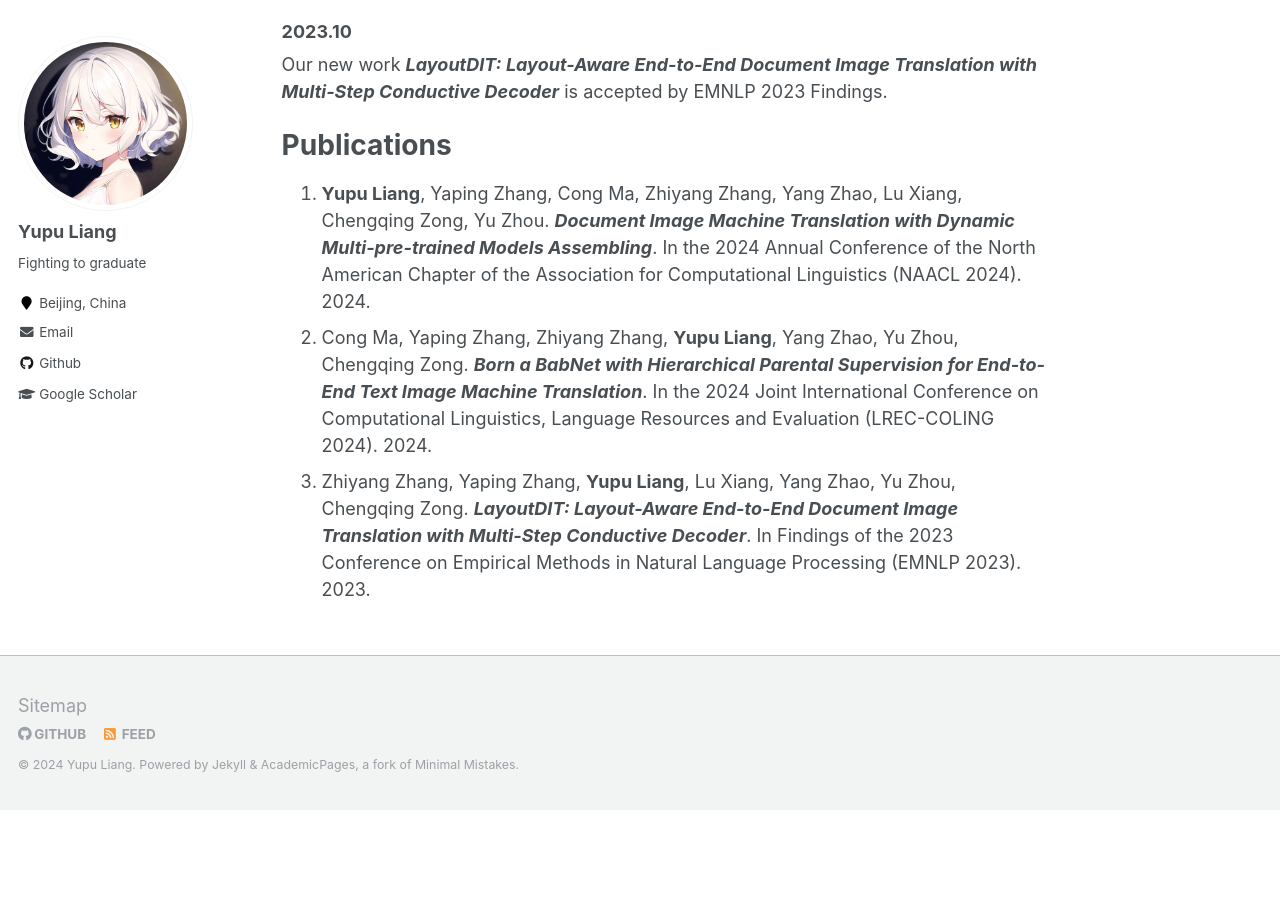
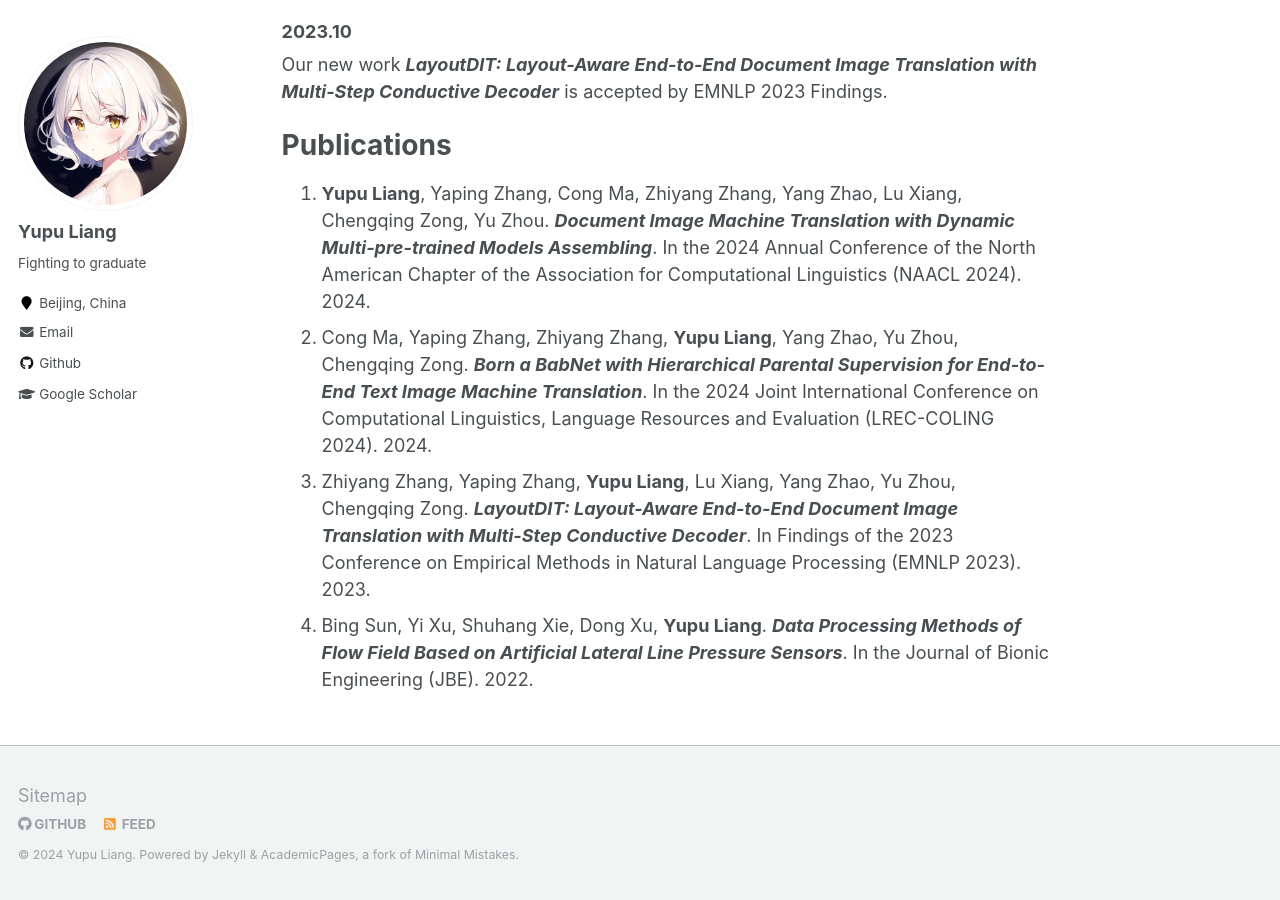
Before and after one commit to liangyupu/liangyupu.github.io, a Jekyll site: the page built from _pages/about.md, in a window 1280 px wide and 900 px high, scrolled down 609 px. Built offline with Jekyll 4.4.1, drawn with Linux system fonts in a browser that asks for light colours; before the commit the page ends 1419 px from its top, so only the background shows below that.

Commit message:
Update about.md

```diff
--- a/_pages/about.md
+++ b/_pages/about.md
@@ -25,3 +25,4 @@ Our new work ***LayoutDIT: Layout-Aware End-to-End Document Image Translation wi
 1. **Yupu Liang**, Yaping Zhang, Cong Ma, Zhiyang Zhang, Yang Zhao, Lu Xiang, Chengqing Zong, Yu Zhou. ***Document Image Machine Translation with Dynamic Multi-pre-trained Models Assembling***. In the 2024 Annual Conference of the North American Chapter of the Association for Computational Linguistics (NAACL 2024). 2024.
 2. Cong Ma, Yaping Zhang, Zhiyang Zhang, **Yupu Liang**, Yang Zhao, Yu Zhou, Chengqing Zong. ***Born a BabNet with Hierarchical Parental Supervision for End-to-End Text Image Machine Translation***. In the 2024 Joint International Conference on Computational Linguistics, Language Resources and Evaluation (LREC-COLING 2024). 2024.
 3. Zhiyang Zhang, Yaping Zhang, **Yupu Liang**, Lu Xiang, Yang Zhao, Yu Zhou, Chengqing Zong. ***LayoutDIT: Layout-Aware End-to-End Document Image Translation with Multi-Step Conductive Decoder***. In Findings of the 2023 Conference on Empirical Methods in Natural Language Processing (EMNLP 2023). 2023.
+4. Bing Sun, Yi Xu, Shuhang Xie, Dong Xu, **Yupu Liang**. ***Data Processing Methods of Flow Field Based on Artificial Lateral Line Pressure Sensors***. In the Journal of Bionic Engineering (JBE). 2022.
```
